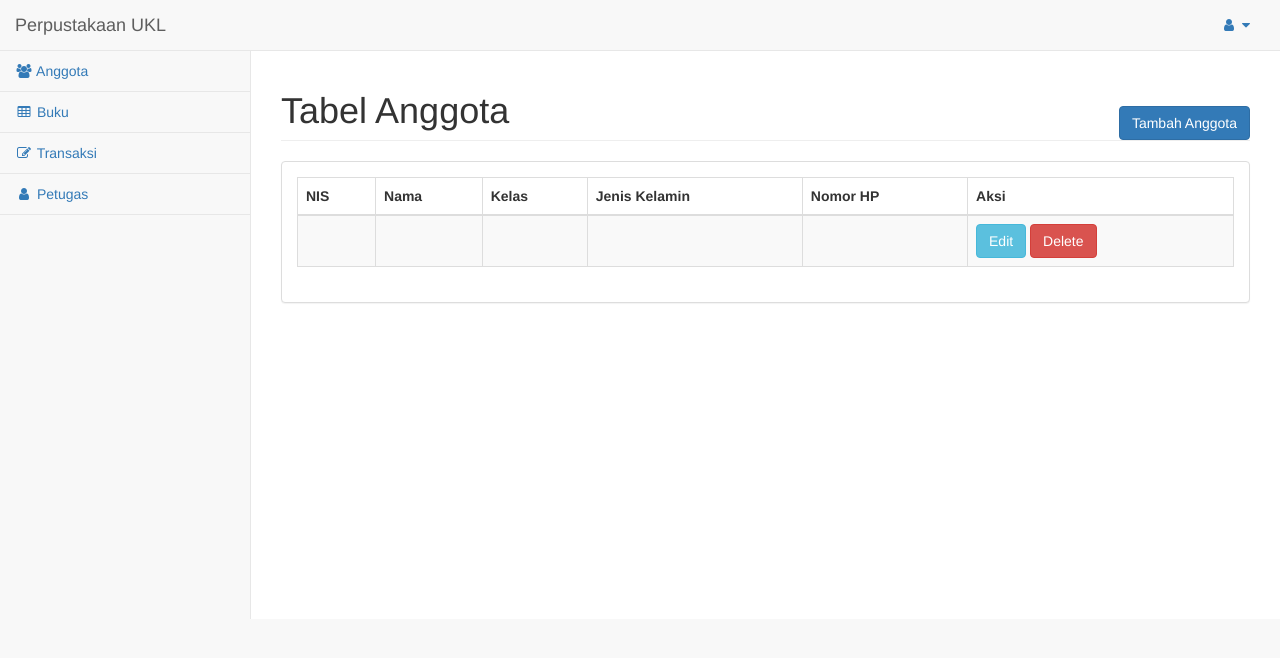
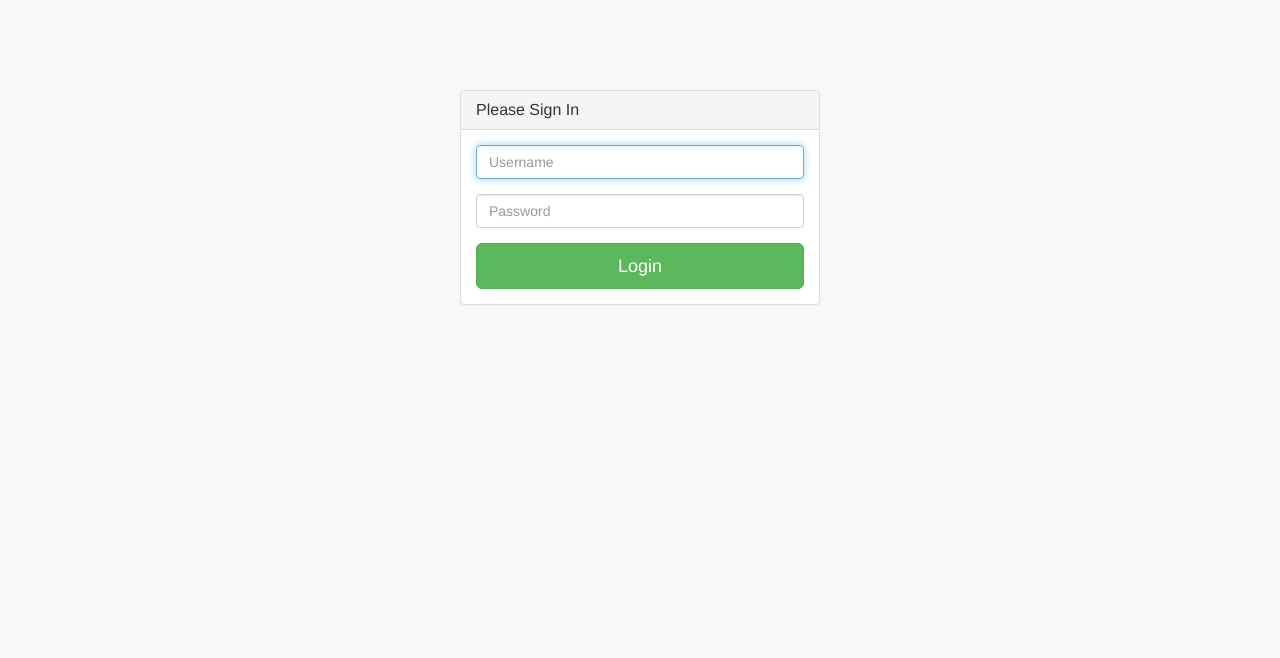
Before and after one commit to WildanZq/UKL-Perpus, a CodeIgniter app: page /database/ in a window 1280 px wide. Shown: the top 658 px of the page. Run offline with CodeIgniter, Linux system fonts and the light colour scheme; tables that the repository leaves empty or names only in its code hold one stand-in row (values such as "Sample post"); data that the repository does not hold is empty; some libraries are stand-ins or nearby versions.

Commit message:
Add login

```diff
--- a/application/config/routes.php
+++ b/application/config/routes.php
@@ -49,6 +49,6 @@ defined('BASEPATH') OR exit('No direct script access allowed');
 | Examples:	my-controller/index	-> my_controller/index
 |		my-controller/my-method	-> my_controller/my_method
 */
-$route['default_controller'] = 'anggota';
+$route['default_controller'] = 'login';
 $route['404_override'] = '';
 $route['translate_uri_dashes'] = FALSE;
--- a/application/controllers/anggota.php
+++ b/application/controllers/anggota.php
@@ -11,18 +11,27 @@ class anggota extends CI_Controller {
 
 	public function index()
 	{
+		if ($this->session->userdata('logged_in') == TRUE) {
 			$data['panggilview']='anggota_view';
 			$data['anggota'] = $this->anggota_m->lihat();
 			$this->load->view('template_view',$data);
+		} else {
+			redirect('login');
+		}
 	}
 
 	public function tambah()
 	{
+		if ($this->session->userdata('logged_in') == TRUE) {
 			$data['panggilview']='anggota_tambah_view';
 			$this->load->view('template_view',$data);
+		} else {
+			redirect('login');
+		}
 	}
 
 	public function tambah_anggota() {
+		if ($this->session->userdata('logged_in') == TRUE) {
 			if ($this->input->post('submit')) {
 				$this->form_validation->set_rules('nis', 'NIS', 'trim|required');
 				$this->form_validation->set_rules('nama', 'Nama', 'trim|required');
@@ -45,10 +54,14 @@ class anggota extends CI_Controller {
 			} else {
 				redirect('anggota');
 			}
+		} else {
+			redirect('login');
+		}
 	}
 
 	public function hapus($id)
 	{
+		if ($this->session->userdata('logged_in') == TRUE) {
 			if ($this->anggota_m->delete($id) == TRUE) {
 				$this->session->set_flashdata('notif', 'Hapus Data Berhasil');
 				redirect('anggota');
@@ -56,10 +69,14 @@ class anggota extends CI_Controller {
 				$this->session->set_flashdata('notif','Hapus Data Gagal');
 				redirect('anggota');
 			}
+		} else {
+			redirect('login');
+		}
 	}
 
 	public function edit($id)
 	{
+		if ($this->session->userdata('logged_in') == TRUE) {
 			if ($this->input->post('submit')) {
 				$this->form_validation->set_rules('nis', 'NIS', 'trim|required');
 				$this->form_validation->set_rules('nama', 'Nama', 'trim|required');
@@ -82,6 +99,9 @@ class anggota extends CI_Controller {
 			} else {
 				redirect('anggota');
 			}
+		} else {
+			redirect('login');
+		}
 	}
 
 }
--- /dev/null
+++ b/application/controllers/login.php
@@ -0,0 +1,42 @@
+<?php
+defined('BASEPATH') OR exit('No direct script access allowed');
+
+class login extends CI_Controller{
+
+  public function __construct()
+  {
+    parent::__construct();
+    $this->load->model('login_m');
+  }
+
+  function index()
+  {
+    $this->load->view('login_view');
+  }
+
+  public function masuk() {
+		if ($this->input->post('submit')) {
+			$this->form_validation->set_rules('username', 'Username', 'trim|required');
+			$this->form_validation->set_rules('password', 'Password', 'trim|required');
+
+			if ($this->form_validation->run() == TRUE) {
+				if ($this->login_m->cek_petugas() == TRUE) {
+					redirect('anggota');
+				} else {
+					$data['notif'] = 'Login Gagal';
+					$this->load->view('login_view', $data);
+				}
+			} else {
+				$data['notif'] = validation_errors();
+				$this->load->view('login_view', $data);
+			}
+		}
+	}
+
+  public function logout()
+  {
+    $this->session->sess_destroy();
+    redirect('login');
+  }
+
+}
--- /dev/null
+++ b/application/models/login_m.php
@@ -0,0 +1,31 @@
+<?php
+defined('BASEPATH') OR exit('No direct script access allowed');
+
+class login_m extends CI_Model{
+
+  public function __construct()
+  {
+    parent::__construct();
+  }
+
+  public function cek_petugas()
+  {
+    $username = $this->input->post('username');
+    $password = $this->input->post('password');
+
+    $query = $this->db->where('USERNAME',$username)
+                      ->where('PASSWORD',$password)
+                      ->get('petugas');
+
+    if ($query->num_rows() > 0) {
+      $nama = array_shift($query->result_array());
+      $data = array('nama' => $nama['NAMA'], 'logged_in' => TRUE );
+      $this->session->set_userdata($data);
+
+      return TRUE;
+    } else {
+      return FALSE;
+    }
+  }
+
+}
--- /dev/null
+++ b/application/views/login_view.php
@@ -0,0 +1,83 @@
+
+<!DOCTYPE html>
+<html lang="en">
+
+<head>
+
+    <meta charset="utf-8">
+    <meta http-equiv="X-UA-Compatible" content="IE=edge">
+    <meta name="viewport" content="width=device-width, initial-scale=1">
+    <meta name="description" content="">
+    <meta name="author" content="">
+
+    <title>Perpustakaan UKL</title>
+
+    <!-- Bootstrap Core CSS -->
+    <link href="<?php echo base_url(); ?>vendor/bootstrap/css/bootstrap.min.css" rel="stylesheet">
+
+    <!-- MetisMenu CSS -->
+    <link href="<?php echo base_url(); ?>vendor/metisMenu/metisMenu.min.css" rel="stylesheet">
+
+    <!-- Custom CSS -->
+    <link href="<?php echo base_url(); ?>dist/css/sb-admin-2.css" rel="stylesheet">
+
+    <!-- Custom Fonts -->
+    <link href="<?php echo base_url(); ?>vendor/font-awesome/css/font-awesome.min.css" rel="stylesheet" type="text/css">
+
+    <!-- HTML5 Shim and Respond.js IE8 support of HTML5 elements and media queries -->
+    <!-- WARNING: Respond.js doesn't work if you view the page via file:// -->
+    <!--[if lt IE 9]>
+        <script src="https://oss.maxcdn.com/libs/html5shiv/3.7.0/html5shiv.js"></script>
+        <script src="https://oss.maxcdn.com/libs/respond.js/1.4.2/respond.min.js"></script>
+    <![endif]-->
+
+</head>
+
+<body>
+
+    <div class="container">
+        <div class="row">
+            <div class="col-md-4 col-md-offset-4">
+                <div class="login-panel panel panel-default">
+                    <div class="panel-heading">
+                        <h3 class="panel-title">Please Sign In</h3>
+                    </div>
+                    <div class="panel-body">
+                        <form role="form" method="post" action="<?php echo base_url(); ?>index.php/login/masuk">
+                            <fieldset>
+                                <div class="form-group">
+                                    <input class="form-control" placeholder="Username" name="username" type="text" autofocus required>
+                                </div>
+                                <div class="form-group">
+                                    <input class="form-control" placeholder="Password" name="password" type="password" required>
+                                </div>
+                                <!-- <div class="checkbox">
+                                    <label>
+                                        <input name="remember" type="checkbox" value="Remember Me">Remember Me
+                                    </label>
+                                </div> -->
+                                <!-- Change this to a button or input when using this as a form -->
+                                <input type="submit" name="submit" class="btn btn-lg btn-success btn-block" value="Login">
+                            </fieldset>
+                        </form>
+                    </div>
+                </div>
+            </div>
+        </div>
+    </div>
+
+    <!-- jQuery -->
+    <script src="<?php echo base_url(); ?>vendor/jquery/jquery.min.js"></script>
+
+    <!-- Bootstrap Core JavaScript -->
+    <script src="<?php echo base_url(); ?>vendor/bootstrap/js/bootstrap.min.js"></script>
+
+    <!-- Metis Menu Plugin JavaScript -->
+    <script src="<?php echo base_url(); ?>vendor/metisMenu/metisMenu.min.js"></script>
+
+    <!-- Custom Theme JavaScript -->
+    <script src="<?php echo base_url(); ?>dist/js/sb-admin-2.js"></script>
+
+</body>
+
+</html>
--- a/application/views/template_view.php
+++ b/application/views/template_view.php
@@ -56,13 +56,10 @@
                 <!-- /.dropdown -->
                 <li class="dropdown">
                     <a class="dropdown-toggle" data-toggle="dropdown" href="#">
-                        <i class="fa fa-user fa-fw"></i> <i class="fa fa-caret-down"></i>
+                        <i class="fa fa-user fa-fw"></i> <?php echo $this->session->userdata('nama'); ?> <i class="fa fa-caret-down"></i>
                     </a>
                     <ul class="dropdown-menu dropdown-user">
-                        <li><a href="#"><i class="fa fa-gear fa-fw"></i> Settings</a>
-                        </li>
-                        <li class="divider"></li>
-                        <li><a href="login.html"><i class="fa fa-sign-out fa-fw"></i> Logout</a>
+                        <li><a href="<?php echo base_url(); ?>index.php/login/logout"><i class="fa fa-sign-out fa-fw"></i> Logout</a>
                         </li>
                     </ul>
                     <!-- /.dropdown-user -->
```
Lines whose indentation alone changed are shown as unchanged.
